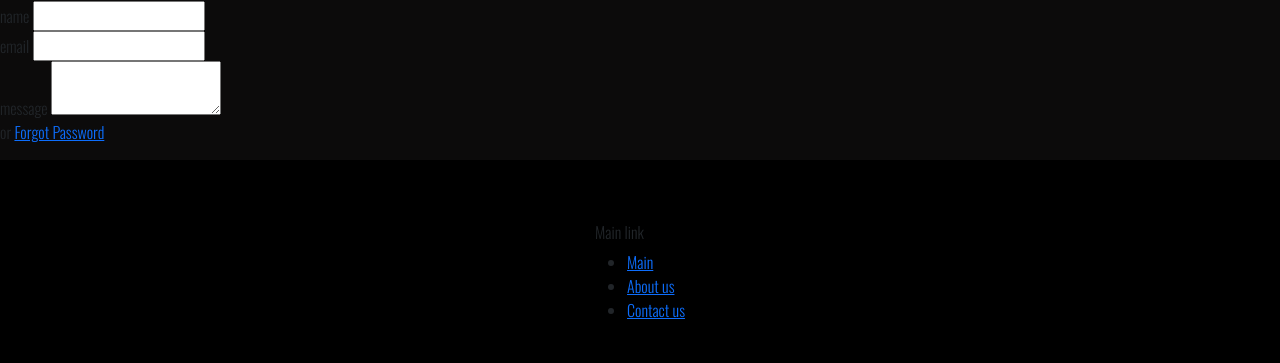
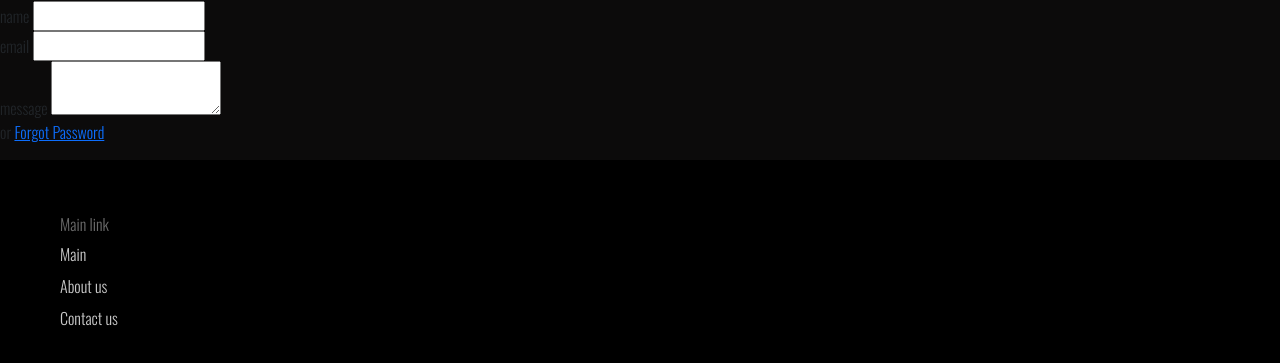
Before and after one commit to zhalisher/Web2Assignment1, a website: page views/contact.html in a window 1280 px wide. Shown: the part 101-464 px from the top of the page. Drawn offline with nearby package versions, Linux system fonts and the light colour scheme; files that its build step writes are made by us from their sources.

Commit message:
added about , contact and main links to FOOTER

```diff
--- a/public/style.css
+++ b/public/style.css
@@ -92,11 +92,29 @@ footer{
     background: black;
     height: 30vh;
 
+    padding: 40px 60px;
 
     display: flex;
-    justify-content: center;
+
     align-items: center;
 }
 footer p{
     color: #6A6A6A;
 }
+.footer-column h6 {
+    color: #6A6A6A;
+}
+.footer-column ul {
+    list-style: none;
+    padding: 0;
+}
+.footer-column ul li {
+    margin-bottom: 0.5rem;
+}
+.footer-column ul li a {
+    color: #C9C9C9;
+    text-decoration: none;
+}
+
+
+/* отсюда уже contact us */
```
